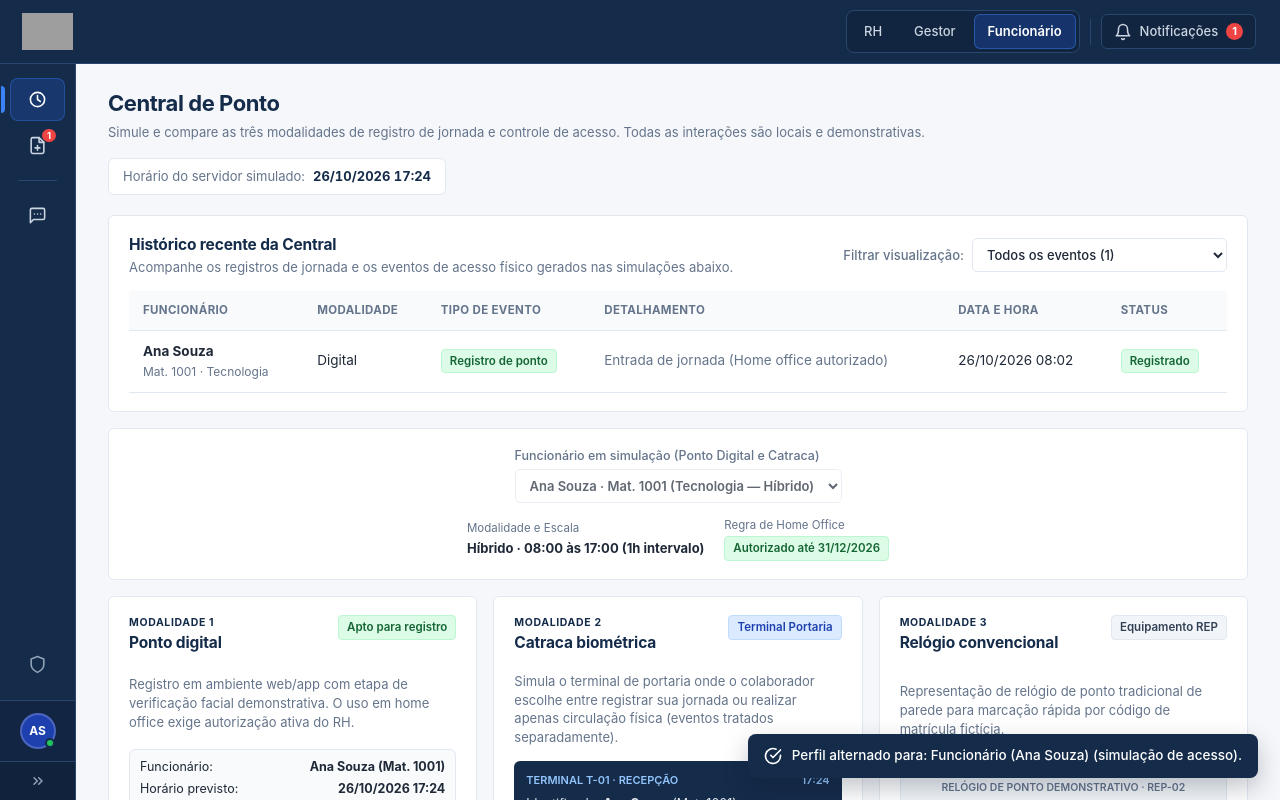
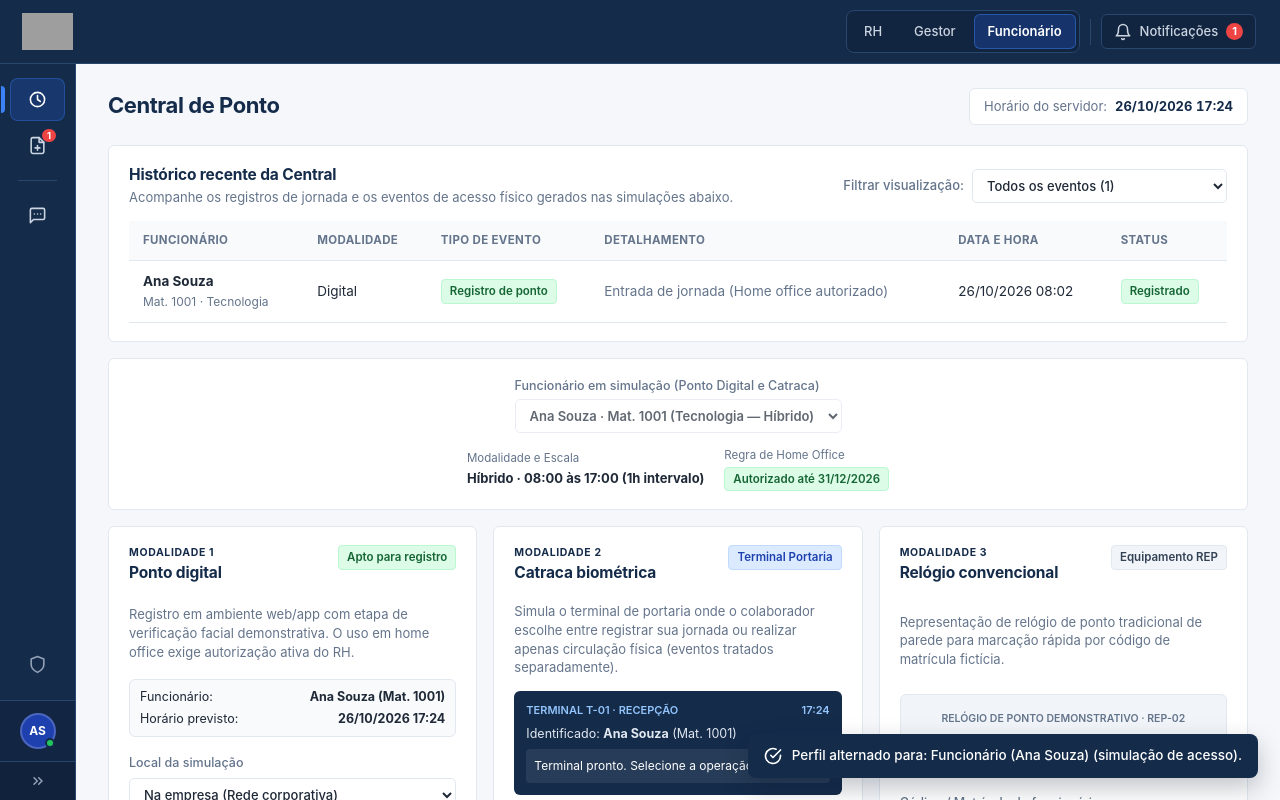
Before and after one commit to LukaAnders/Controle-de-ponto, a React (Vite) app: page / in a window 1280 px wide. Both pictures are taken after a click on the button "Funcionário". Shown: the top 800 px of the page. Built offline with nearby package versions, Linux system fonts and the light colour scheme; grey boxes are pictures that could not be loaded.

Commit message:
feat: ajustes nos textos

```diff
--- a/src/paginas/Ponto/Ponto.tsx
+++ b/src/paginas/Ponto/Ponto.tsx
@@ -42,16 +42,12 @@ export default function Punch() {
       <div className="page-header">
         <div>
           <h1>Central de Ponto</h1>
-          <p className="sub">
-            Simule e compare as três modalidades de registro de jornada e
-            controle de acesso. Todas as interações são locais e demonstrativas.
-          </p>
         </div>
         <div
           className="clock-pill"
           aria-label="Horário demonstrativo do sistema"
         >
-          <span>Horário do servidor simulado:</span>
+          <span>Horário do servidor:</span>
           <strong>{now()}</strong>
         </div>
       </div>
```
